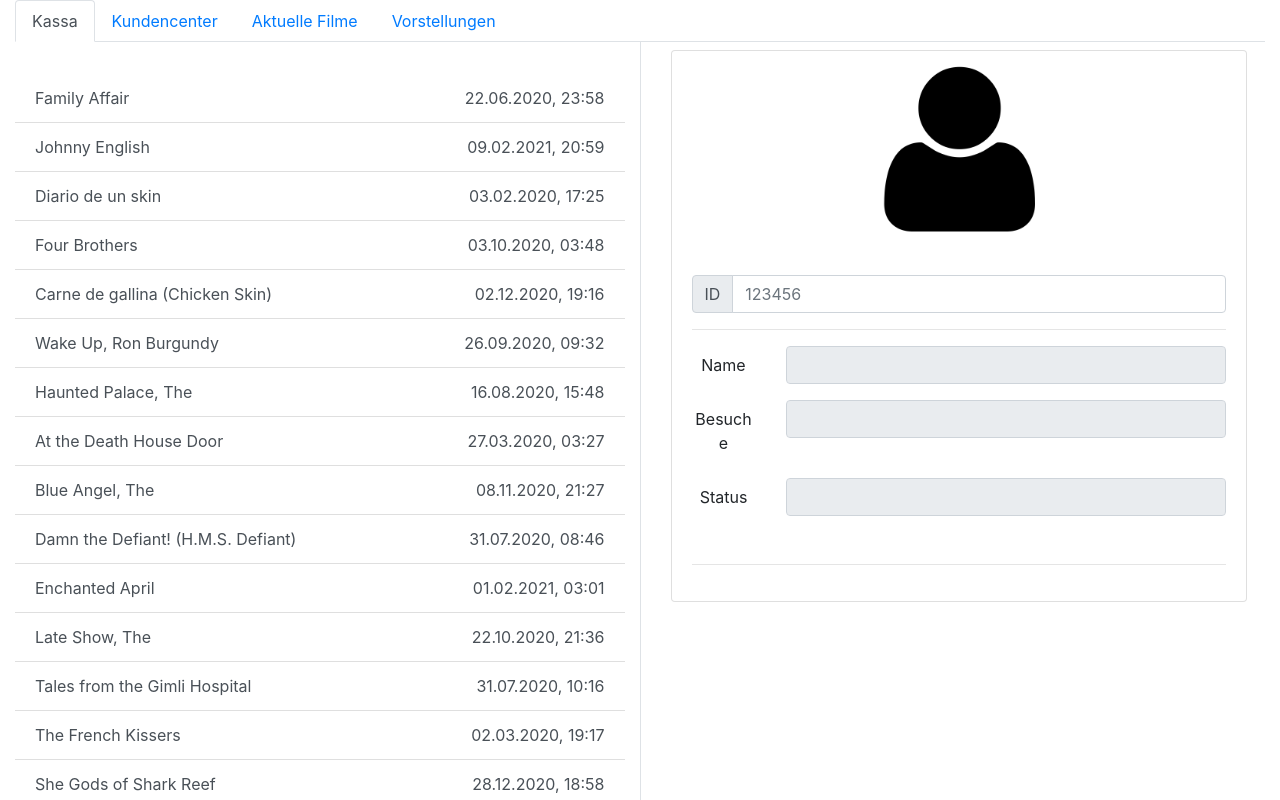
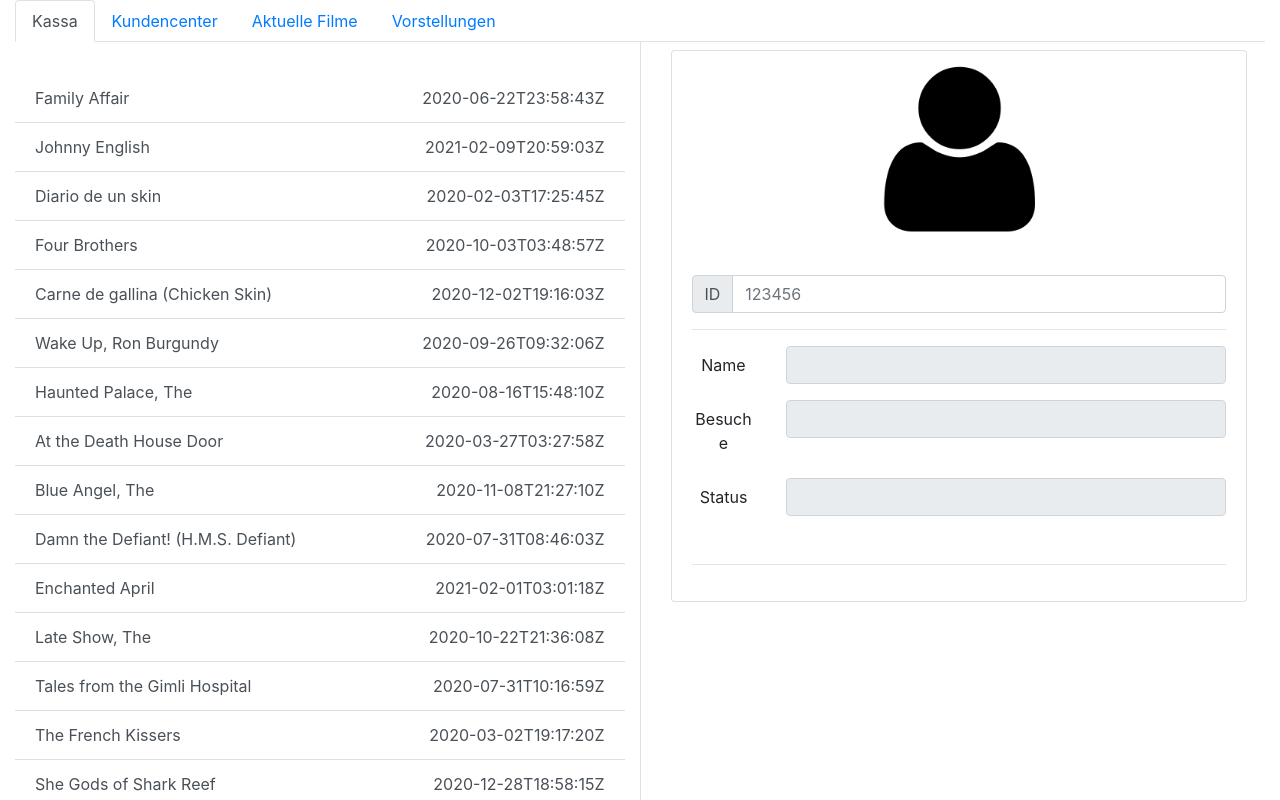
Before and after one commit to fellinger-schule/jpa4-frontend, a React (Create React App) app: page / in a window 1280 px wide. Shown: the top 800 px of the page. Built offline with nearby package versions, Linux system fonts and the light colour scheme.

Commit message:
fix date formatting breaking for some reason

```diff
--- a/src/components/BoxOffice.tsx
+++ b/src/components/BoxOffice.tsx
@@ -27,7 +27,7 @@ function formatDate(ds: string) {
 	}
 
 	const options = {
-		year: "numeric",
+		year: "2-digit",
 		month: "2-digit",
 		day: "2-digit",
 		hour: "numeric",
@@ -35,7 +35,8 @@ function formatDate(ds: string) {
 		hour12: false,
 	};
 
-	return Intl.DateTimeFormat("de", options).format(Date.parse(ds));
+	//return Intl.DateTimeFormat("de", options).format(Date.parse(ds));
+	return ds;
 }
 export function BoxOffice() {
 	var customers = mockCustomers;
--- a/src/components/RecentShows.tsx
+++ b/src/components/RecentShows.tsx
@@ -19,7 +19,7 @@ function formatDate(ds: string) {
 		hour12: false,
 	};
 
-	return Intl.DateTimeFormat("de", options).format(Date.parse(ds));
+	return ds;
 }
 
 export function RecentShows() {
```
